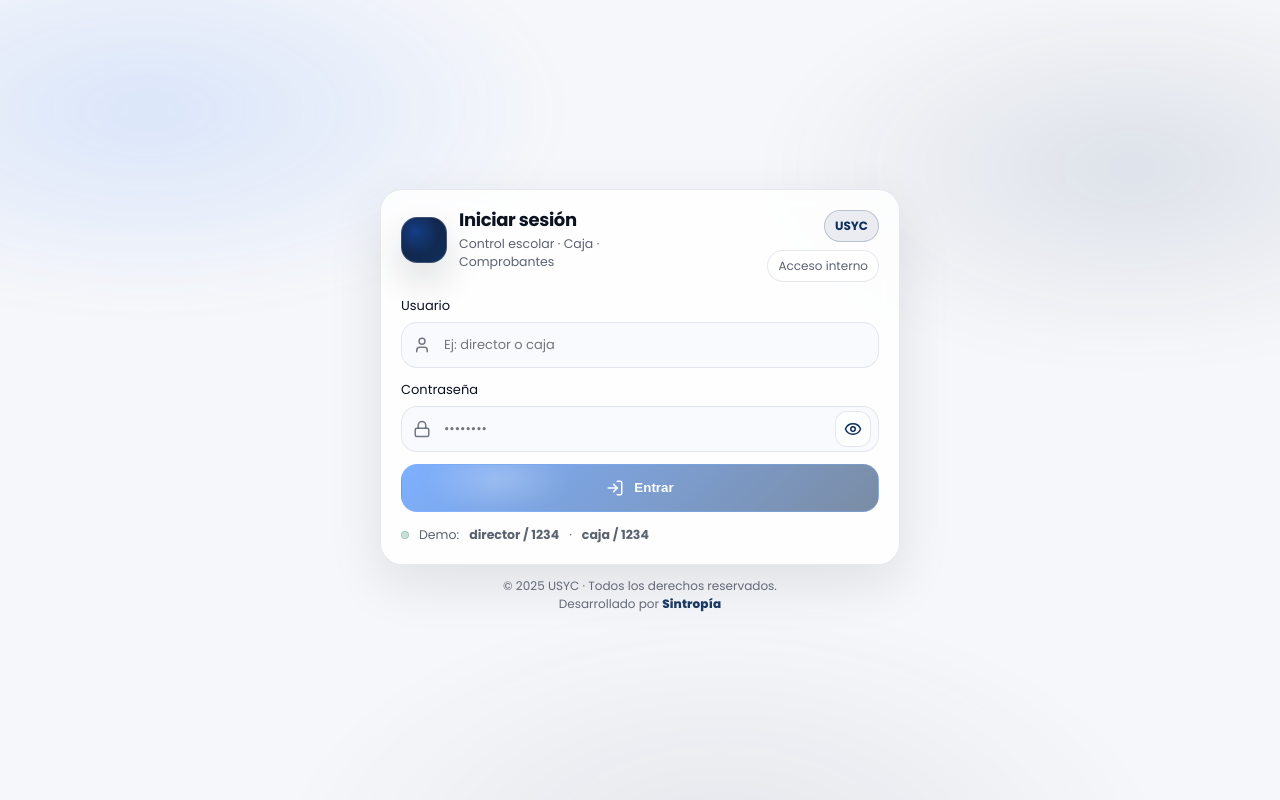
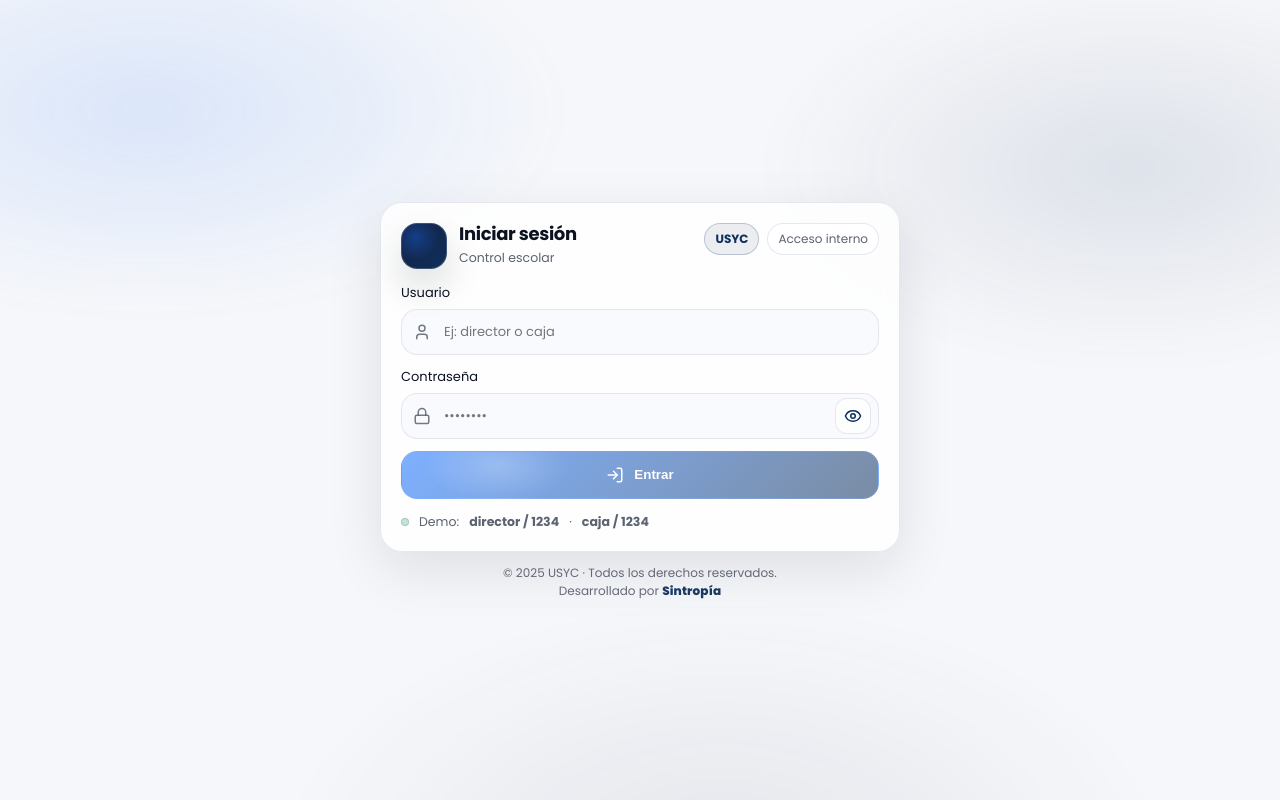
Before and after one commit to mariasan001/usyc, a Next.js app: page /iniciar-sesion in a window 1280 px wide. Built offline with nearby package versions, Linux system fonts and the light colour scheme.

Commit message:
cambios de any

```diff
--- a/src/modulos/autenticacion/ui/FormularioInicioSesion/FormularioInicioSesion.module.css
+++ b/src/modulos/autenticacion/ui/FormularioInicioSesion/FormularioInicioSesion.module.css
@@ -2,7 +2,7 @@
   min-height: 100vh;
   display: grid;
   place-items: center;
-  padding: 28px;
+  padding: 18px;
   background: var(--bg);
   position: relative;
   overflow: hidden;
--- a/src/modulos/autenticacion/ui/FormularioInicioSesion/FormularioInicioSesion.tsx
+++ b/src/modulos/autenticacion/ui/FormularioInicioSesion/FormularioInicioSesion.tsx
@@ -17,6 +17,21 @@ import s from './FormularioInicioSesion.module.css';
 
 import { AutenticacionServicio } from '../../servicios/autenticacion.servicio';
 import type { CredencialesInicioSesion } from '../../tipos/autenticacion.tipos';
+
+// ✅ Helper seguro: convierte unknown -> string sin usar any
+function obtenerMensajeError(err: unknown): string {
+  if (err instanceof Error) return err.message;
+
+  // Por si algún servicio lanza { message: "..." }
+  if (typeof err === 'object' && err !== null) {
+    const maybe = err as { message?: unknown };
+    if (typeof maybe.message === 'string') return maybe.message;
+  }
+
+  if (typeof err === 'string') return err;
+
+  return 'Ocurrió un error al iniciar sesión';
+}
 
 export default function FormularioInicioSesion() {
   const router = useRouter();
@@ -44,8 +59,8 @@ export default function FormularioInicioSesion() {
       console.log('Sesión iniciada:', res);
 
       router.push('/'); // luego lo cambiamos a redirect por rol
-    } catch (err: any) {
-      setError(err?.message ?? 'Ocurrió un error al iniciar sesión');
+    } catch (err: unknown) {
+      setError(obtenerMensajeError(err));
     } finally {
       setCargando(false);
     }
@@ -60,7 +75,7 @@ export default function FormularioInicioSesion() {
               <div className={s.logo} aria-hidden />
               <div className={s.brandText}>
                 <h1 className={s.title}>Iniciar sesión</h1>
-                <p className={s.subtitle}>Control escolar · Caja · Comprobantes</p>
+                <p className={s.subtitle}>Control escolar</p>
               </div>
             </div>
 
@@ -81,7 +96,6 @@ export default function FormularioInicioSesion() {
           ) : null}
 
           <form className={s.form} onSubmit={onSubmit}>
-            {/* Usuario */}
             <label className={s.label}>
               Usuario
               <div className={s.field}>
@@ -99,7 +113,6 @@ export default function FormularioInicioSesion() {
               </div>
             </label>
 
-            {/* Contraseña */}
             <label className={s.label}>
               Contraseña
               <div className={s.field}>
@@ -128,7 +141,6 @@ export default function FormularioInicioSesion() {
               </div>
             </label>
 
-            {/* Acciones */}
             <button className={s.boton} disabled={deshabilitado}>
               {cargando ? (
                 <>
@@ -159,7 +171,6 @@ export default function FormularioInicioSesion() {
             Desarrollado por <span className={s.sintropia}>Sintropía</span>
           </div>
         </footer>
-
       </div>
     </div>
   );
```
Also changed, not shown: src/modulos/autenticacion/utils/sesion.utils.ts (line endings or trailing spaces). Lines whose indentation alone changed are shown as unchanged.
